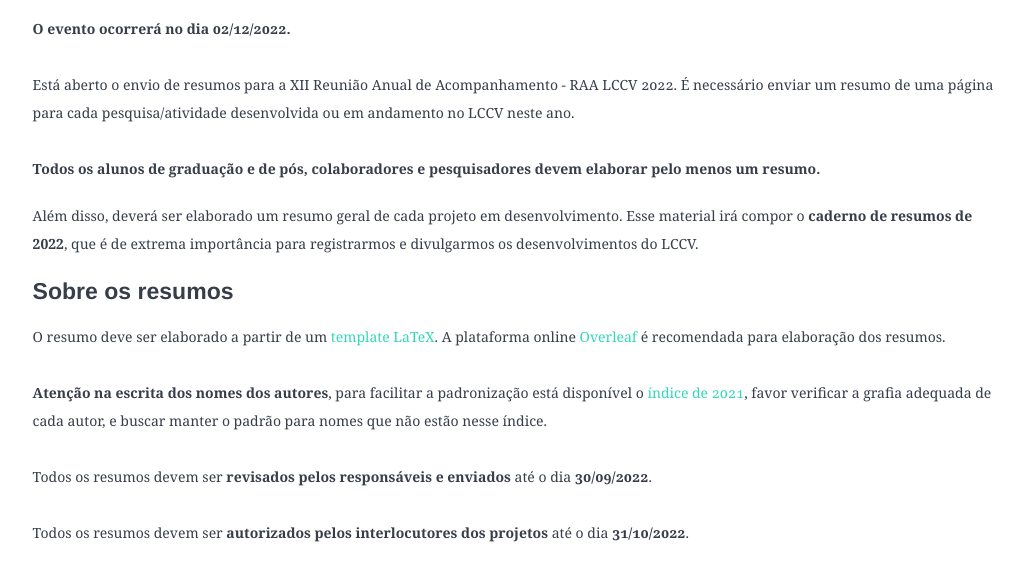
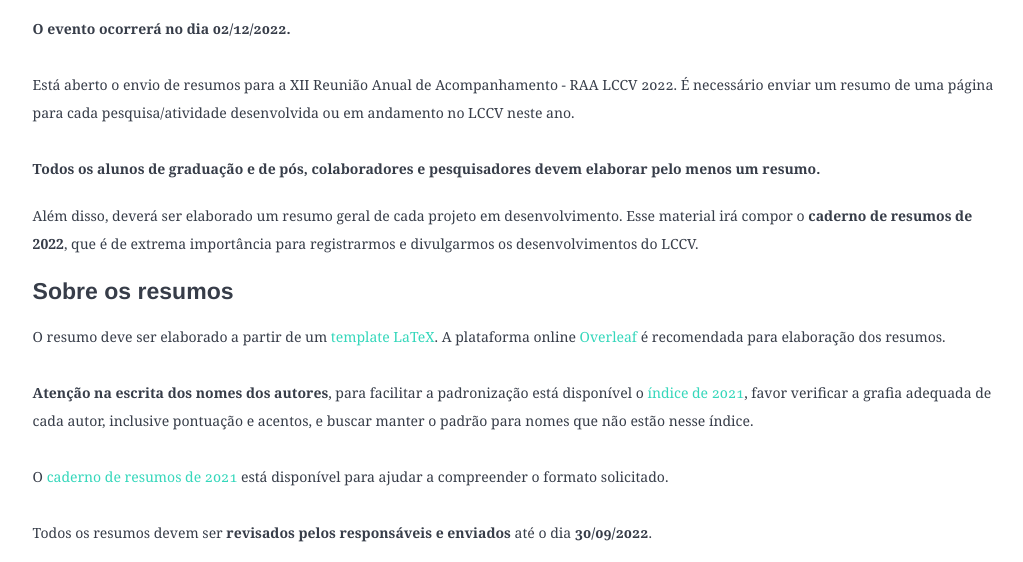
Before and after one commit to lccvufal/raa2022, a plain HTML site: page index.html in a window 1280 px wide. Shown: the part 215-777 px from the top of the page, without its empty margins (121-1144 px from the left). Drawn offline with nearby package versions, Linux system fonts and the light colour scheme.

Commit message:
Pequenas correções.

```diff
--- a/index.html
+++ b/index.html
@@ -7,12 +7,12 @@
 <p class="has-line-data" data-line-start="8" data-line-end="9"><strong>Todos os alunos de graduação e de pós, colaboradores e pesquisadores devem elaborar pelo menos um resumo.</strong></p> Além disso, deverá ser elaborado um resumo geral de cada projeto em desenvolvimento. Esse material irá compor o <strong>caderno de resumos de 2022</strong>, que é de extrema importância para registrarmos e divulgarmos os desenvolvimentos do LCCV.
 </ul>
 
-
 <h3 class="code-line" data-line-start=11 data-line-end=12 ><a id="Sobre_os_resumos_11"></a>Sobre os resumos</h3>
 <p class="has-line-data" data-line-start="12" data-line-end="13">O resumo deve ser elaborado a partir de um <a href="https://lccvufal.github.io/raa2022/docs/raa-lccv-2022.zip">template LaTeX</a>. A plataforma online <a href="https://www.overleaf.com">Overleaf</a> é recomendada para elaboração dos resumos.</p>
 
-<p class="has-line-data" data-line-start="8" data-line-end="9"> <strong>Atenção na escrita dos nomes dos autores</strong>, para facilitar a padronização está disponível o <a href="https://lccvufal.github.io/raa2022/docs/lista_autores[raa-2021].pdf">índice de 2021</a>, favor verificar a grafia adequada de cada autor, e buscar manter o padrão para nomes que não estão nesse índice.
-</ul>
+<p class="has-line-data" data-line-start="8" data-line-end="9"> <strong>Atenção na escrita dos nomes dos autores</strong>, para facilitar a padronização está disponível o <a href="https://lccvufal.github.io/raa2022/docs/lista_autores[raa-2021].pdf">índice de 2021</a>, favor verificar a grafia adequada de cada autor, inclusive pontuação e acentos, e buscar manter o padrão para nomes que não estão nesse índice.</ul>
+
+<p class="has-line-data" data-line-start="12" data-line-end="13">O <a href="https://lccvufal.github.io/raa2022/docs/resumos[raa-2021].pdf">caderno de resumos de 2021</a> está disponível para ajudar a compreender o formato solicitado.
 
 
 <p class="has-line-data" data-line-start="8" data-line-end="9">Todos os resumos devem ser <strong>revisados pelos responsáveis e enviados</strong> até o dia <strong>30/09/2022</strong>.
```
Also changed, not shown: 1 other file.
